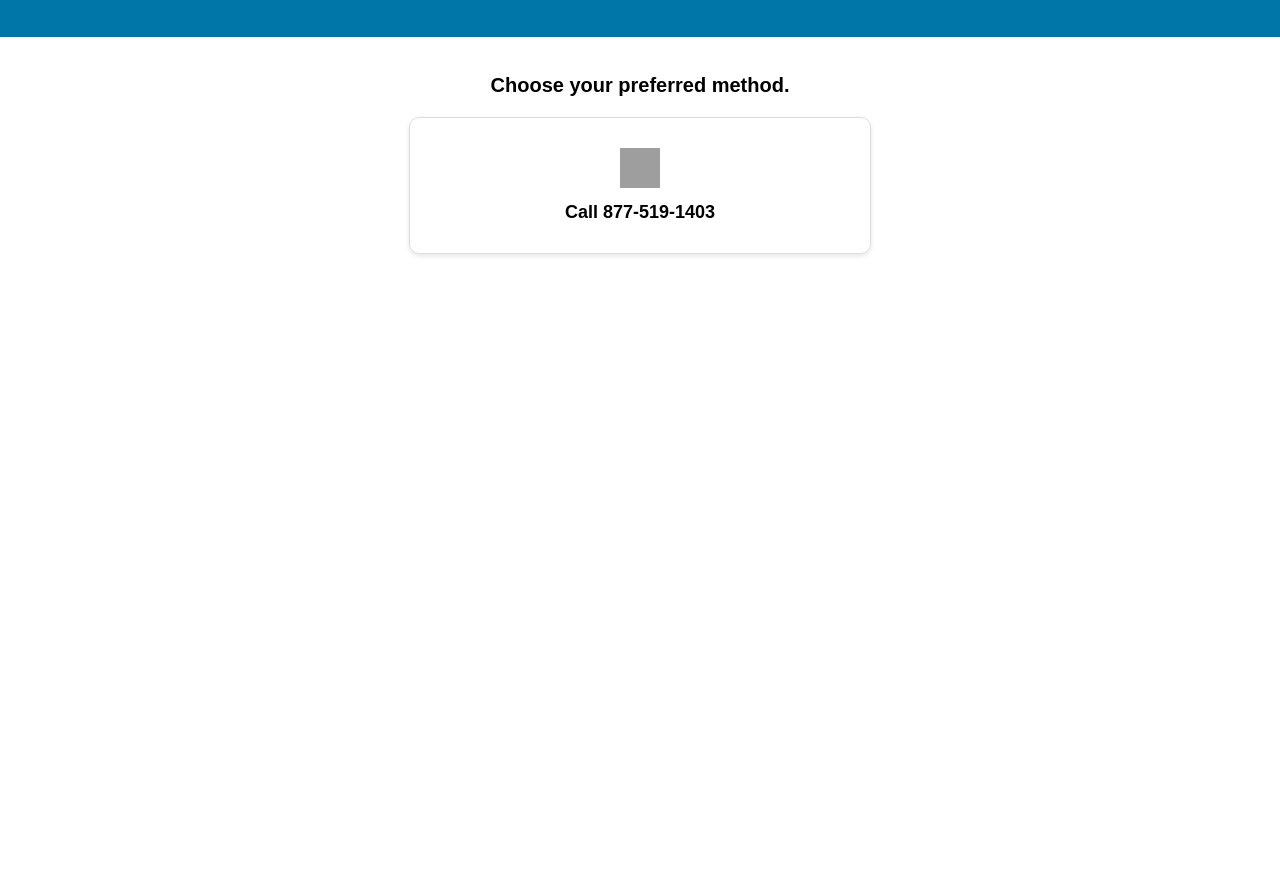
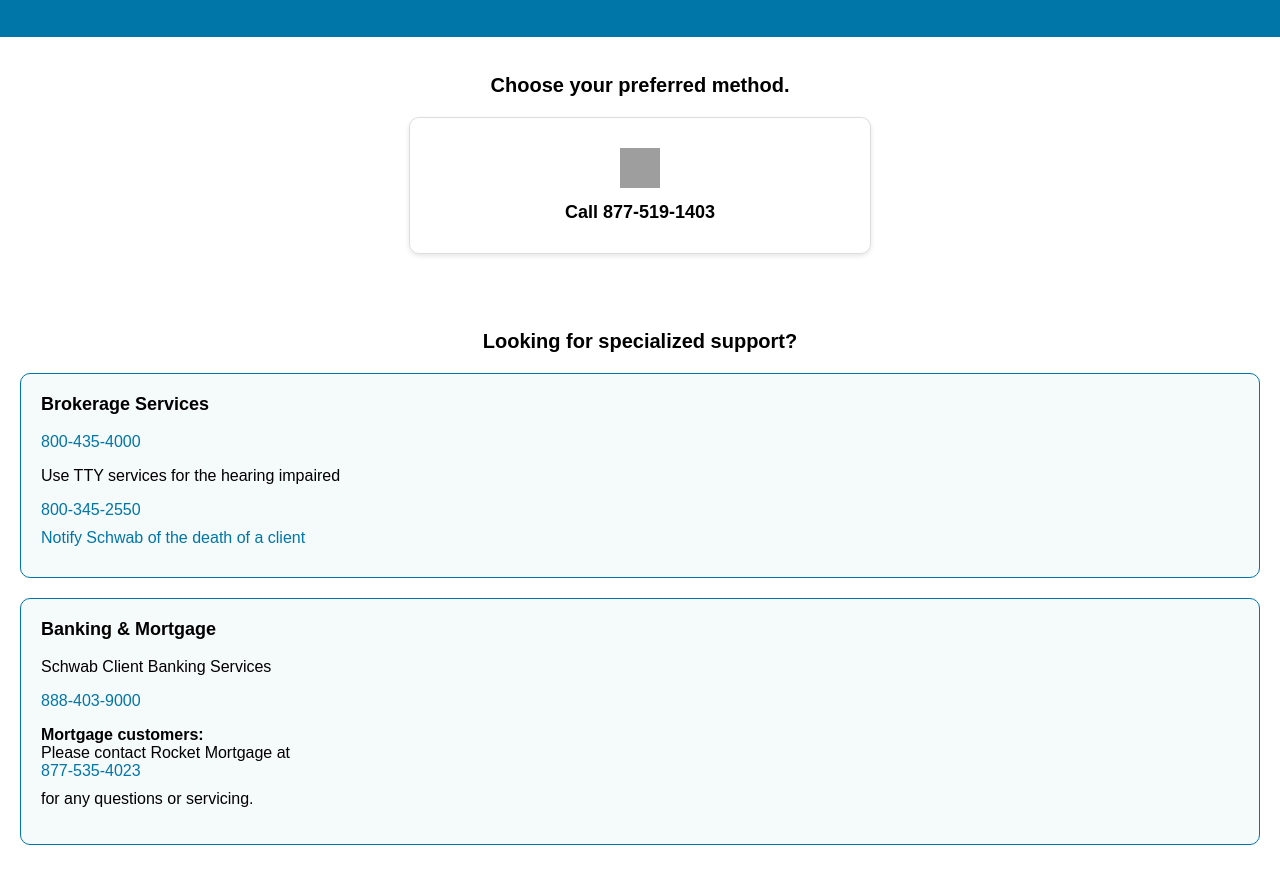
Before and after one commit to anilkumar784/Schb-ppc, a plain HTML site: page index.html in a window 1280 px wide. Shown: the part 207-1090 px from the top of the page. Before the commit the page ends 800 px from the top, so only its background shows below. Drawn offline with Linux system fonts and the light colour scheme; grey boxes are pictures that could not be loaded.

Commit message:
Update index.html

```diff
--- a/index.html
+++ b/index.html
@@ -33,7 +33,7 @@
     }
 
     .navbar .logo img {
-      height: 50px; /* made the logo bigger */
+      height: 50px;
     }
 
     .navbar .buttons {
@@ -56,7 +56,7 @@
     .header {
       background-color: #0075a8;
       color: white;
-      padding: 40px 20px; /* slightly more padding */
+      padding: 40px 20px;
       text-align: left;
     }
 
@@ -86,7 +86,7 @@
       padding: 30px;
       text-align: center;
       max-width: 400px;
-      margin: 0 auto;
+      margin: 0 auto 20px;
       box-shadow: 0 2px 5px rgba(0,0,0,0.1);
     }
 
@@ -100,6 +100,40 @@
       font-size: 18px;
       font-weight: bold;
       margin: 0;
+    }
+
+    .special-section {
+      padding: 20px;
+    }
+
+    .special-section h2 {
+      font-size: 20px;
+      margin-bottom: 20px;
+      text-align: center;
+    }
+
+    .special-card {
+      border: 1px solid #0075a8;
+      background-color: #f5fafa;
+      border-radius: 10px;
+      padding: 20px;
+      margin-bottom: 20px;
+    }
+
+    .special-card h3 {
+      margin-top: 0;
+      font-size: 18px;
+    }
+
+    .special-card a {
+      color: #0075a8;
+      text-decoration: none;
+      display: block;
+      margin-bottom: 10px;
+    }
+
+    .special-card a:hover {
+      text-decoration: underline;
     }
 
     @media (max-width: 600px) {
@@ -127,7 +161,7 @@
       }
 
       .navbar .logo img {
-        height: 40px; /* slightly smaller logo on mobile */
+        height: 40px;
       }
     }
   </style>
@@ -160,5 +194,26 @@
     </div>
   </div>
 
+  <div class="special-section">
+    <h2>Looking for specialized support?</h2>
+
+    <div class="special-card">
+      <h3>Brokerage Services</h3>
+      <a href="tel:8004354000">800-435-4000</a>
+      <p>Use TTY services for the hearing impaired</p>
+      <a href="tel:8003452550">800-345-2550</a>
+      <a href="#">Notify Schwab of the death of a client</a>
+    </div>
+
+    <div class="special-card">
+      <h3>Banking & Mortgage</h3>
+      <p>Schwab Client Banking Services</p>
+      <a href="tel:8884039000">888-403-9000</a>
+      <p><strong>Mortgage customers:</strong><br>
+      Please contact Rocket Mortgage at
+      <a href="tel:8775354023">877-535-4023</a> for any questions or servicing.</p>
+    </div>
+  </div>
+
 </body>
 </html>
```
